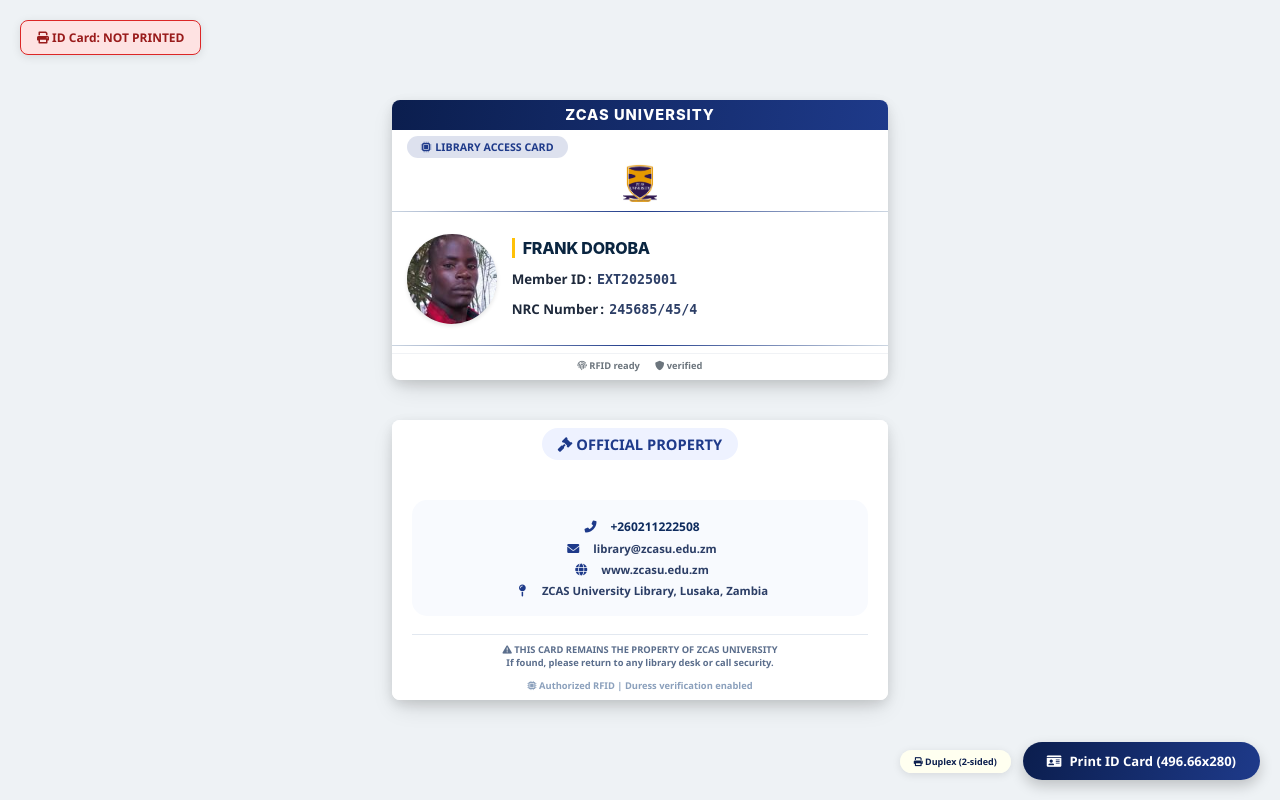
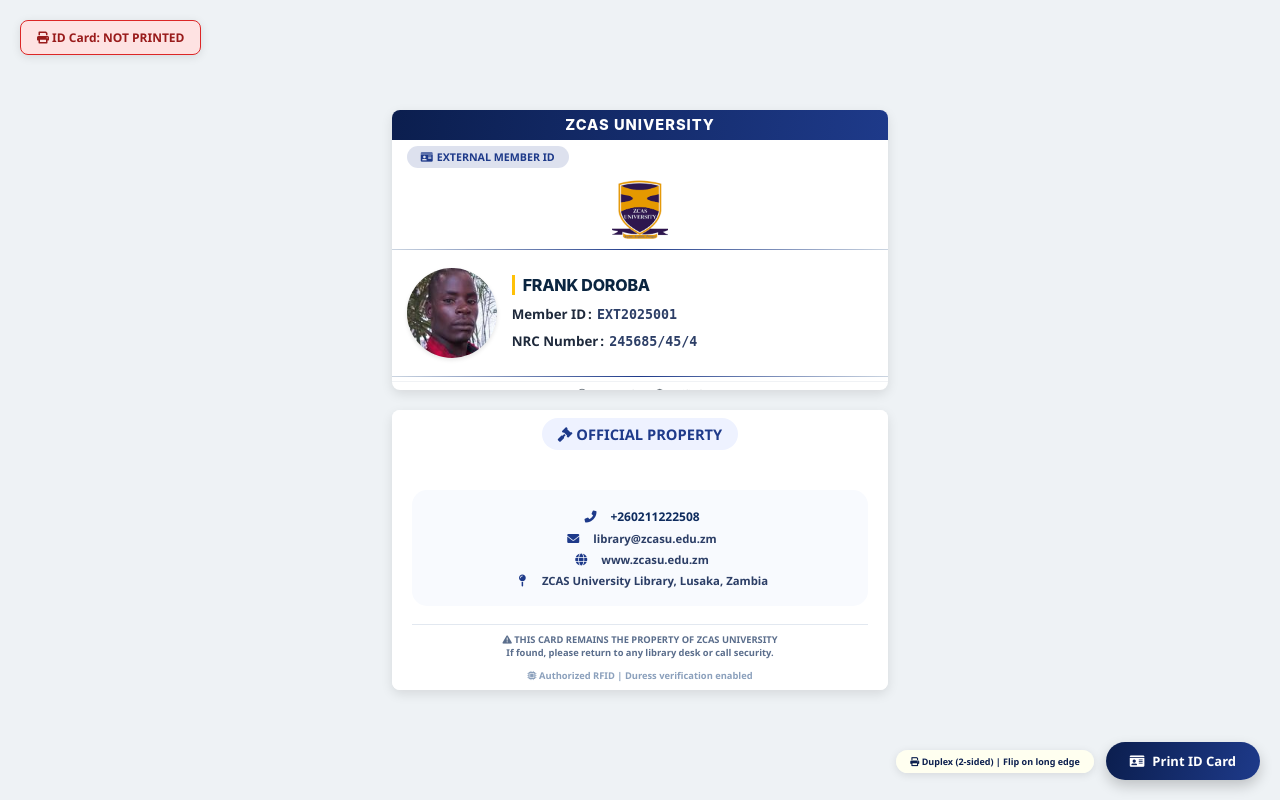
Before and after one commit to frankL408/EXTERNAL_MEMBER, a Flask app: page /print_id/1 in a window 1280 px wide. Run offline with Flask 3, Linux system fonts and the light colour scheme; a user stored in the database is signed in; some libraries are stand-ins or nearby versions.

Commit message:
first commit

```diff
--- a/templates/print_id_card.html
+++ b/templates/print_id_card.html
@@ -4,7 +4,7 @@
 <head>
     <meta charset="UTF-8">
     <meta name="viewport" content="width=device-width, initial-scale=1.0, user-scalable=yes">
-    <title>ZCAS University ID Card – Official Library Access</title>
+    <title>ZCAS University ID Card – External Member ID</title>
     <style>
         * {
             margin: 0;
@@ -26,9 +26,22 @@
             min-height: 100vh;
         }
 
-        .id-card-wrapper {
+        .id-card-container {
             max-width: 100%;
             margin: 0 auto;
+        }
+
+        /* Front and Back cards - positioned for duplex printing */
+        .card-front,
+        .card-back {
+            width: 496.66px;
+            height: 280px;
+            background: white;
+            border-radius: 8px;
+            overflow: hidden;
+            position: relative;
+            box-shadow: 0 4px 12px rgba(0, 0, 0, 0.1);
+            margin: 20px auto;
         }
 
         /* Status Banner */
@@ -56,47 +69,6 @@
             border: 1px solid #dc2626;
         }
 
-        /* Each side on separate page when printed */
-        .print-front-page,
-        .print-back-page {
-            page-break-after: always;
-            page-break-inside: avoid;
-            break-inside: avoid;
-            margin: 0;
-            padding: 20px;
-            display: flex;
-            align-items: center;
-            justify-content: center;
-            background: #eef2f5;
-        }
-
-        /* ID CARD - EXACT SIZE 496.66px x 280px */
-        .print-id-card {
-            width: 496.66px !important;
-            height: 280px !important;
-            background: transparent !important;
-            margin: 0 auto;
-            break-inside: avoid;
-            page-break-inside: avoid;
-            box-shadow: 0 10px 25px -5px rgba(0, 0, 0, 0.15);
-            border-radius: 8px;
-        }
-
-        /* Card surfaces */
-        .print-id-card-front,
-        .print-id-card-back {
-            width: 100%;
-            height: 100%;
-            background: white;
-            border-radius: 8px;
-            overflow: hidden;
-            position: relative;
-            box-shadow: 0 4px 12px rgba(0, 0, 0, 0.1);
-            transition: transform 0.2s;
-            display: flex;
-            flex-direction: column;
-        }
-
         /* ===== FRONT SIDE ELEMENTS ===== */
         .card-top-ribbon {
             background: linear-gradient(98deg, #0B1E4E 0%, #1E3A8A 100%);
@@ -135,12 +106,12 @@
             color: #1E3A8A;
         }
 
-        /* Logo section - centered */
+        /* Logo section - ENLARGED */
         .logo-section {
             display: flex;
             justify-content: center;
             align-items: center;
-            margin: 5px 0;
+            margin: 8px 0;
         }
 
         .logo-container {
@@ -148,13 +119,13 @@
             justify-content: center;
             align-items: center;
             background: white;
-            width: 40px;
-            height: 40px;
+            width: 65px;
+            height: 65px;
         }
 
         .uni-logo {
-            width: 38px;
-            height: 38px;
+            width: 60px;
+            height: 60px;
             object-fit: contain;
         }
 
@@ -165,17 +136,16 @@
             width: 100%;
         }
 
-        /* Main content area with photo left and details centered vertically */
         .card-main-content {
             display: flex;
-            padding: 10px 15px;
+            padding: 8px 15px;
             gap: 15px;
             flex: 1;
             width: 100%;
             align-items: center;
+            min-height: 120px;
         }
 
-        /* Left side - Member Photo */
         .member-photo-left {
             flex-shrink: 0;
             width: 90px;
@@ -204,13 +174,12 @@
             color: #adb5bd;
         }
 
-        /* Right side - Member Details - CENTERED VERTICALLY */
         .member-info-right {
             flex: 1;
             display: flex;
             flex-direction: column;
             justify-content: center;
-            gap: 10px;
+            gap: 8px;
         }
 
         .member-fullname {
@@ -230,7 +199,7 @@
             align-items: baseline;
             font-size: 10pt;
             font-weight: 700;
-            line-height: 1.5;
+            line-height: 1.4;
         }
 
         .member-detail-label {
@@ -453,41 +437,38 @@
 
     <div class="print-actions">
         <div class="print-hint-tag">
-            <i class="fas fa-print"></i> Duplex (2‑sided)
+            <i class="fas fa-print"></i> Duplex (2‑sided) | Flip on long edge
         </div>
         <button class="btn-print-card" onclick="printAndMarkPrinted();">
-            <i class="fas fa-id-card"></i> Print ID Card (496.66x280)
+            <i class="fas fa-id-card"></i> Print ID Card
         </button>
     </div>
 
-    <div class="id-card-wrapper">
+    <div class="id-card-container">
         <!-- ==================== FRONT SIDE ==================== -->
-        <div class="print-front-page">
-            <div class="print-id-card">
-                <div class="print-id-card-front">
+        <div class="card-front">
             <div class="card-top-ribbon">
                 <div class="uni-name">ZCAS UNIVERSITY</div>
             </div>
 
             <div class="member-badge-left">
                 <div class="member-badge">
-                            <i class="fas fa-microchip"></i>
-                            LIBRARY ACCESS CARD
+                    <i class="fas fa-id-card"></i>
+                    EXTERNAL MEMBER ID
                 </div>
             </div>
 
+            <!-- ENLARGED LOGO SECTION -->
             <div class="logo-section">
                 <div class="logo-container">
-                            <img src="{{ url_for('static', filename='images/logo.png') }}" class="uni-logo"
-                                alt="ZCAS Crest"
+                    <img src="{{ url_for('static', filename='images/logo.png') }}" class="uni-logo" alt="ZCAS Crest"
                         onerror="this.onerror=null; this.style.display='none'; this.parentElement.querySelector('.logo-fallback-alt').style.display='flex';">
-                            <div class="logo-fallback-alt"
-                                style="display: none; align-items:center; justify-content:center;">
-                                <svg width="38" height="38" viewBox="0 0 100 100" xmlns="http://www.w3.org/2000/svg">
+                    <div class="logo-fallback-alt" style="display: none; align-items:center; justify-content:center;">
+                        <svg width="60" height="60" viewBox="0 0 100 100" xmlns="http://www.w3.org/2000/svg">
                             <rect width="100" height="100" rx="18" fill="#1E3A8A" />
                             <circle cx="50" cy="50" r="32" fill="#FFC107" />
-                                    <text x="50" y="68" font-size="44" text-anchor="middle" fill="#0B1E4E"
-                                        font-weight="900" font-family="Arial">Z</text>
+                            <text x="50" y="68" font-size="44" text-anchor="middle" fill="#0B1E4E" font-weight="900"
+                                font-family="Arial">Z</text>
                         </svg>
                     </div>
                 </div>
@@ -532,13 +513,9 @@
                 <span><i class="fas fa-shield-alt"></i> verified</span>
             </div>
         </div>
-            </div>
-        </div>
 
         <!-- ==================== BACK SIDE ==================== -->
-        <div class="print-back-page">
-            <div class="print-id-card">
-                <div class="print-id-card-back">
+        <div class="card-back">
             <div class="back-side-container">
                 <div class="back-title">
                     <i class="fas fa-gavel"></i> OFFICIAL PROPERTY
@@ -597,17 +570,15 @@
                     const banner = document.querySelector('.status-banner');
                     banner.className = 'status-banner status-printed';
                     banner.innerHTML = '<i class="fas fa-check-circle"></i> ID Card: PRINTED';
-
-                    // Then print
-                    window.print();
                 } else {
                     console.error('Failed to mark ID as printed');
-                    window.print(); // Still allow printing even if marking fails
                 }
             } catch (err) {
                 console.error('Error marking ID as printed:', err);
-                window.print(); // Still allow printing
             }
+
+            // Open print dialog with duplex settings hint
+            window.print();
         }
 
         (function () {
@@ -648,10 +620,10 @@
                     html, body {
                         margin: 0;
                         padding: 0;
+                        background: white;
                     }
-                    .print-front-page, .print-back-page {
-                        margin: 0;
-                        padding: 0;
+                    .card-front, .card-back {
+                        box-shadow: none;
                     }
                 }
             `;
```
Also changed, not shown: other parts of templates/print_id_card.html (+39 -28 lines). Lines whose indentation alone changed are shown as unchanged.
